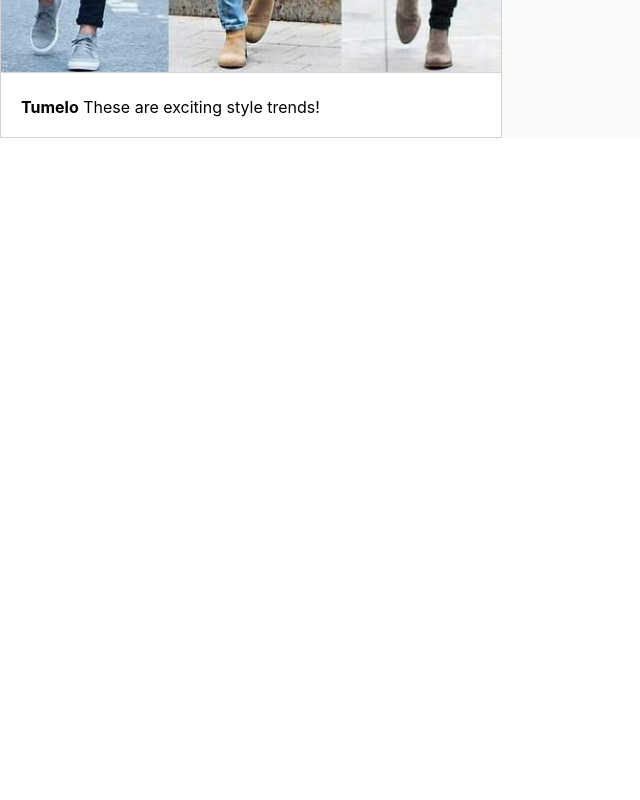
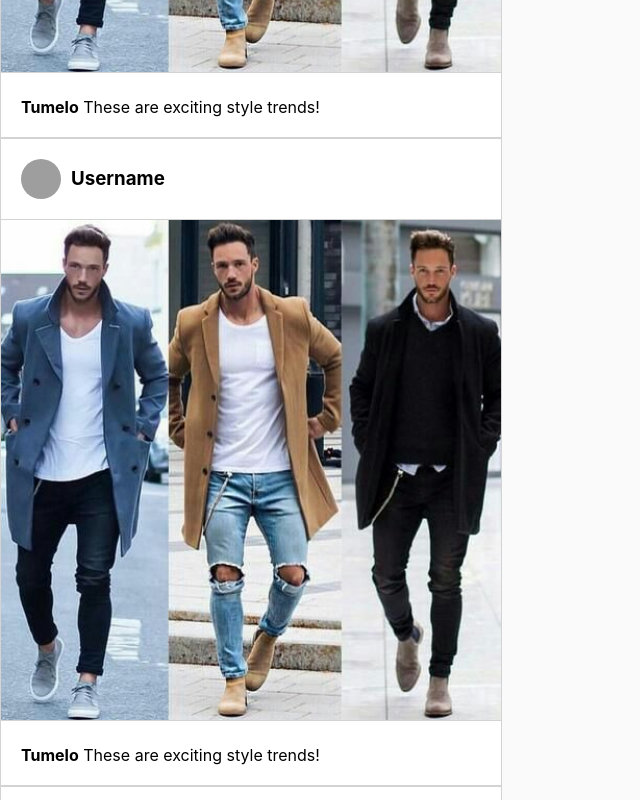
Before and after one commit to UnityGameDesign-max/Instagram-Clone, a React (Create React App) app in the folder frontend/: page / in a window 1280 px wide. Shown: the part 600-1400 px from the top of the page, without its empty margins (0-640 px from the left). Before the commit the page ends 800 px from the top, so only its background shows below. Built offline with nearby package versions, Linux system fonts and the light colour scheme; grey boxes are pictures that could not be loaded.

Commit message:
updated App js file

```diff
--- a/frontend/src/App.js
+++ b/frontend/src/App.js
@@ -1,12 +1,43 @@
+import React, { useState } from 'react'
 import './App.css';
 import Header from './Header/Header'
 import Posts from './Posts/Posts'
 
 function App() {
+  const [posts, setPosts] = useState([
+
+    {
+      username: "Tumelo",
+      captions: "what a wonderful day!",
+      avatar__alt: "Tumelo",
+      post__img: "trends.jpg"
+    },
+
+    {
+      username: "Katleho",
+      captions: "When we still young!",
+      avatar__alt: "Katleho",
+      post__img: "fancy_cat.jpg"
+    },
+
+
+    {
+      username: "Cars.com",
+      captions: "most powerful and beautiful!",
+      avatar__alt: "Cars.com",
+      post__img: "ford_mustang.jpg"
+    }
+  ]);
+
+
   return (
     <div className="App">
       <Header />
-      <Posts />
+      {
+        posts.map(post =>(
+          <Posts username={post.username} avatar__alt={post.avatar__alt} caption={post.captions} post__img={post.post__img}/>
+        ))
+      }
 
     </div>
   );
```
